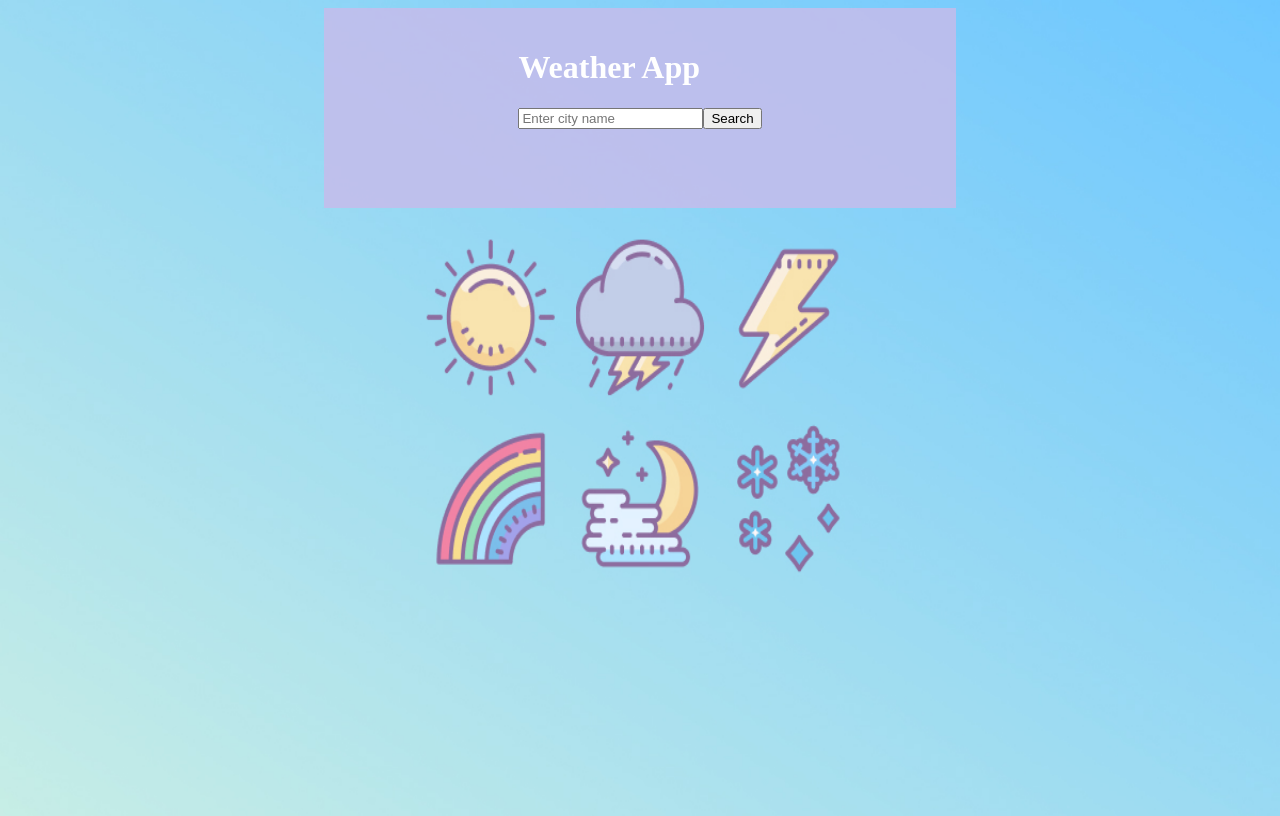
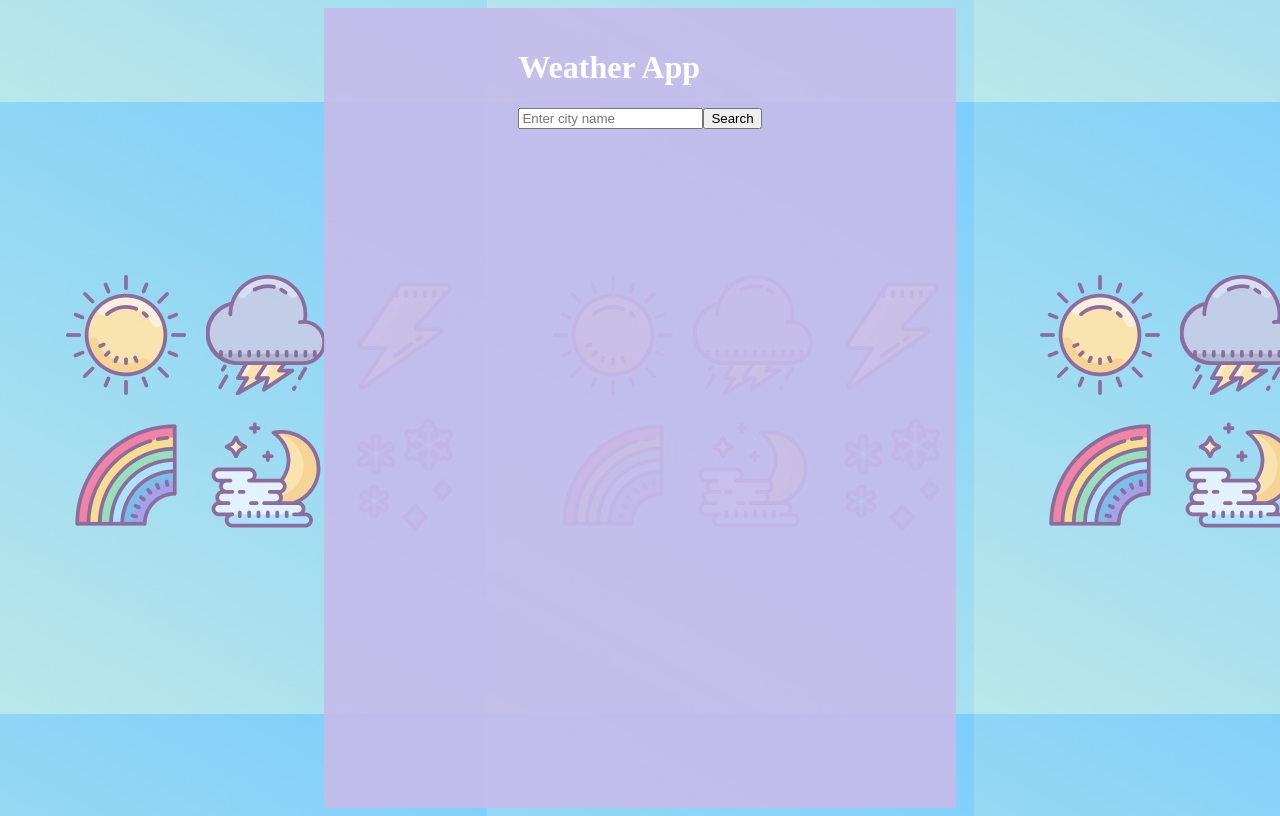
Before and after one commit to ChasVanDav/techtonica-project, a React (Vite) app in the folder weatherapp/client/client/: page / in a window 1280 px wide. Built offline with nearby package versions, Linux system fonts and the light colour scheme.

Commit message:
resized background image

```diff
--- a/weatherapp/client/client/src/App.css
+++ b/weatherapp/client/client/src/App.css
@@ -1,9 +1,9 @@
 #root {
 
   color:white;
-  background-color: rgba(198, 188, 235, 0.85);
+  background-color: rgba(198, 188, 235, 0.92);
   width: 50%;
-  height: 25%;
+  height: 100%;
   background-position: center;
   display: flex;
   justify-content: center;
@@ -15,9 +15,9 @@
 body {
   height: 100vh;
   background-image: url('weatherimages.jpg');
-  background-repeat: no-repeat;
-  background-position: center; /* Center the image */
-  background-size: 100% 100%;
+  background-repeat: repeat repeat;
+  background-position:left; /* Center the image */
+  background-size:auto;
   box-sizing: border-box;
   display: flex;
   /* padding: 20px; */
```
Also changed, not shown: weatherapp/client/client/src/weatherimages.jpg.
